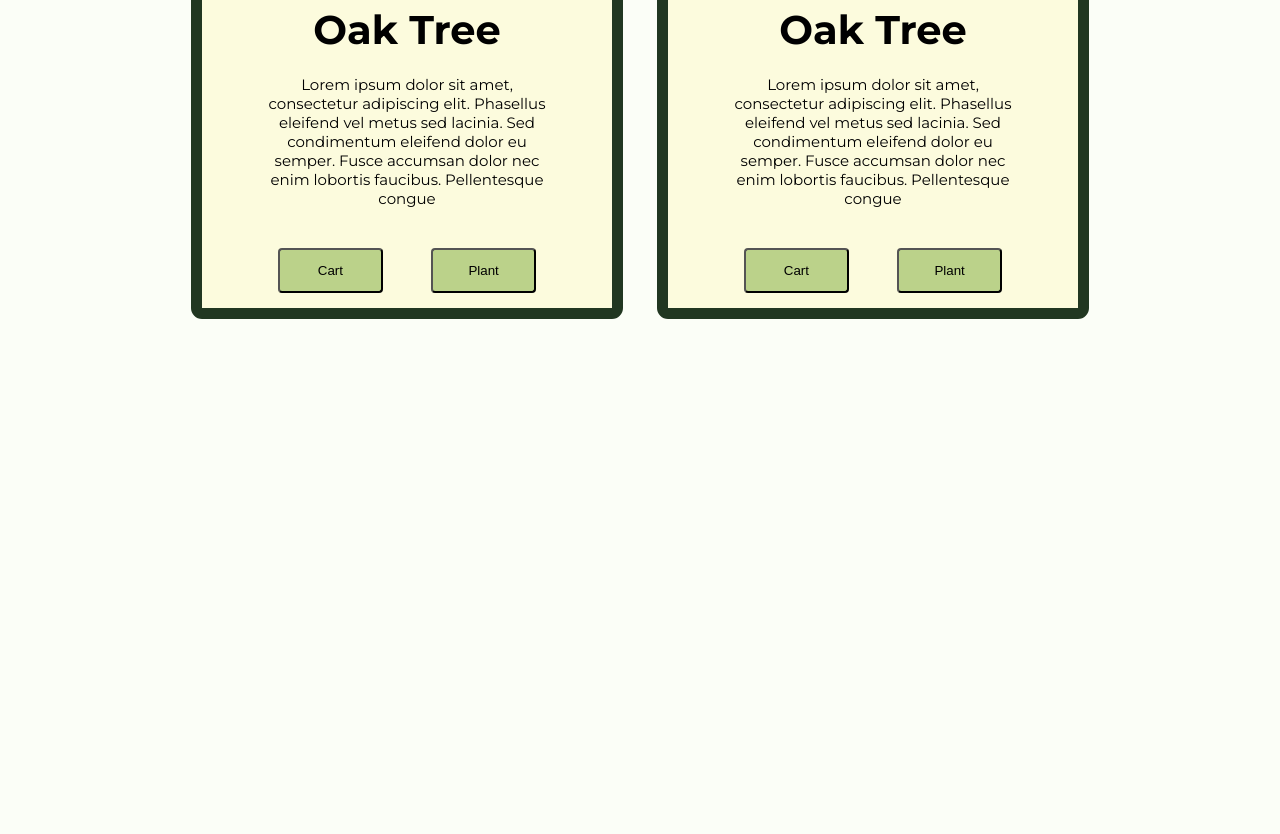
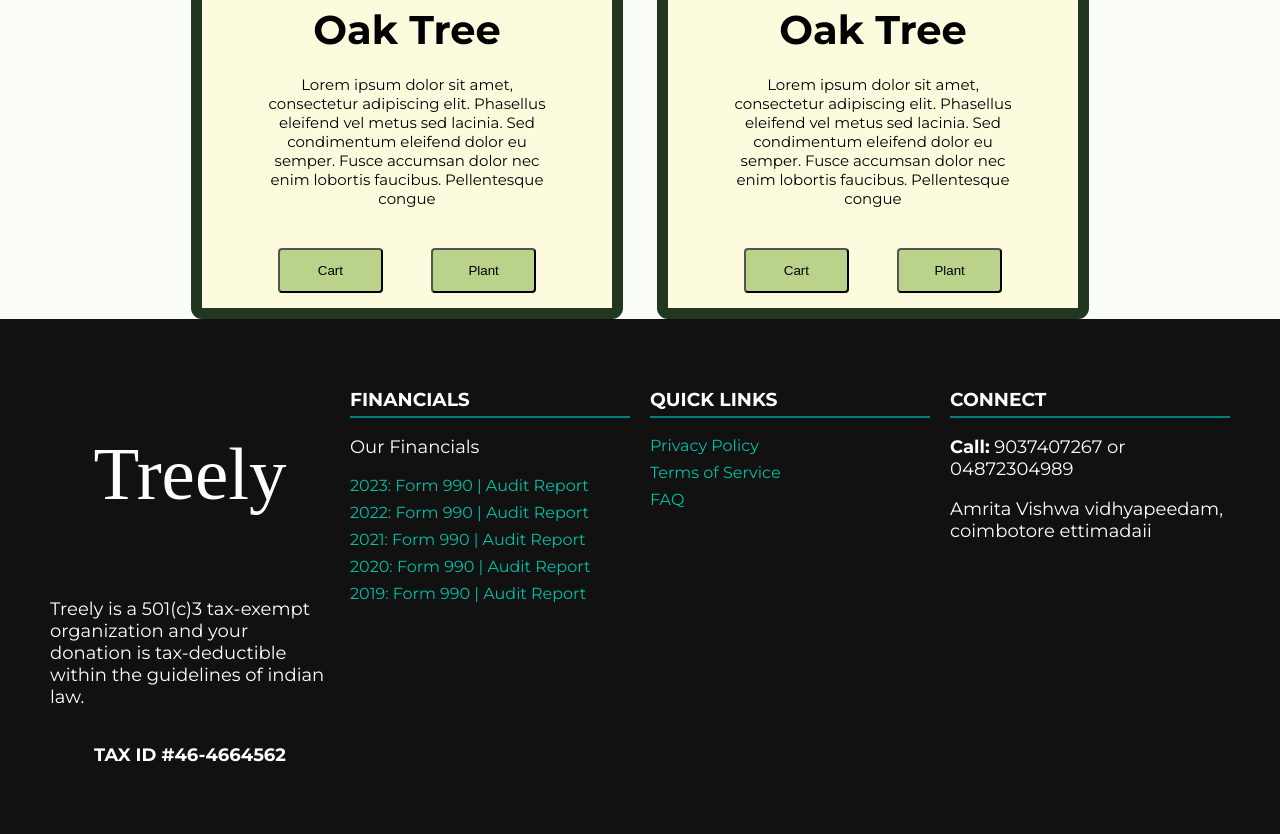
Before and after one commit to beppvis/treely, a plain HTML site: page src/index.html in a window 1280 px wide. Shown: the part 2913-3747 px from the top of the page. Before the commit the page ends 3232 px from the top, so only its background shows below. Drawn offline with Linux system fonts and the light colour scheme; a web font is replaced by a local one.

Commit message:
added footer

```diff
--- /dev/null
+++ b/src/footer.css
@@ -0,0 +1,4 @@
+body {
+    margin: 0;
+    font-family: Arial, sans-serif;
+}
--- a/src/index.html
+++ b/src/index.html
@@ -119,5 +119,39 @@
 
 
 </body>
+<footer>
+    <div class="footer-container">
+        <div class="footer-section logo">
+            <h2>Treely</h2>
+            <p>Treely is a 501(c)3 tax-exempt organization and your donation is tax-deductible within the guidelines of
+                indian law.</p>
+            <p><strong>TAX ID #46-4664562</strong></p>
+        </div>
+        <div class="footer-section financials">
+            <h3>FINANCIALS</h3>
+            <ul>
+                <p>Our Financials</p>
+                <li><a href="#">2023: Form 990 | Audit Report</a></li>
+                <li><a href="#">2022: Form 990 | Audit Report</a></li>
+                <li><a href="#">2021: Form 990 | Audit Report</a></li>
+                <li><a href="#">2020: Form 990 | Audit Report</a></li>
+                <li><a href="#">2019: Form 990 | Audit Report</a></li>
+            </ul>
+        </div>
+        <div class="footer-section quick-links">
+            <h3>QUICK LINKS</h3>
+            <ul>
+                <li><a href="#">Privacy Policy</a></li>
+                <li><a href="#">Terms of Service</a></li>
+                <li><a href="#">FAQ</a></li>
+            </ul>
+        </div>
+        <div class="footer-section contact">
+            <h3>CONNECT</h3>
+            <p><strong>Call:</strong> 9037407267 or 04872304989</p>
+            <p>Amrita Vishwa vidhyapeedam, coimbotore ettimadaii</p>
+        </div>
+    </div>
+</footer>
 
 </html>
--- a/src/styles/index.css
+++ b/src/styles/index.css
@@ -223,3 +223,87 @@ body {
   padding: 0;
   background-color: #FBFEF7;
 }
+
+footer {
+  font-family: "Montserrat", sans-serif;
+  font-optical-sizing: auto;
+  font-weight: 400;
+  font-style: normal;
+  background-color: #111;
+  color: white;
+  padding: 40px 20px;
+}
+
+.footer-container {
+  display: flex;
+  flex-direction: row;
+  flex-wrap: wrap;
+  justify-content: space-around;
+  max-width: 1200px;
+  margin: auto;
+  align-content: space-evenly;
+}
+
+.footer-container h2 {
+  font-family: "Modern Antiqua", serif;
+  font-weight: 400;
+  font-style: normal;
+  font-size: 75px;
+}
+
+.footer-container p {
+  font-family: "Montserrat", sans-serif;
+  font-optical-sizing: auto;
+  font-weight: 400;
+  font-style: normal;
+  font-size: 18px;
+
+
+}
+
+.footer-section {
+  flex: 1;
+  min-width: 250px;
+  margin: 10px;
+}
+
+.footer-section h3 {
+  border-bottom: 2px solid teal;
+  padding-bottom: 5px;
+}
+
+.footer-section ul {
+  list-style: none;
+  padding: 0;
+}
+
+.footer-section ul li {
+  margin: 8px 0;
+}
+
+.footer-section ul li a {
+  text-decoration: none;
+  color: #00bfa5;
+}
+
+.social-icons i {
+  margin: 10px;
+  font-size: 20px;
+  cursor: pointer;
+}
+
+.newsletter input {
+  display: block;
+  width: 100%;
+  padding: 10px;
+  margin: 5px 0;
+}
+
+.newsletter button {
+  background-color: teal;
+  color: white;
+  padding: 10px;
+  border: none;
+  cursor: pointer;
+  width: 100%;
+}
```
Also changed, not shown: src/footer.html (added, +16 -0 lines).
